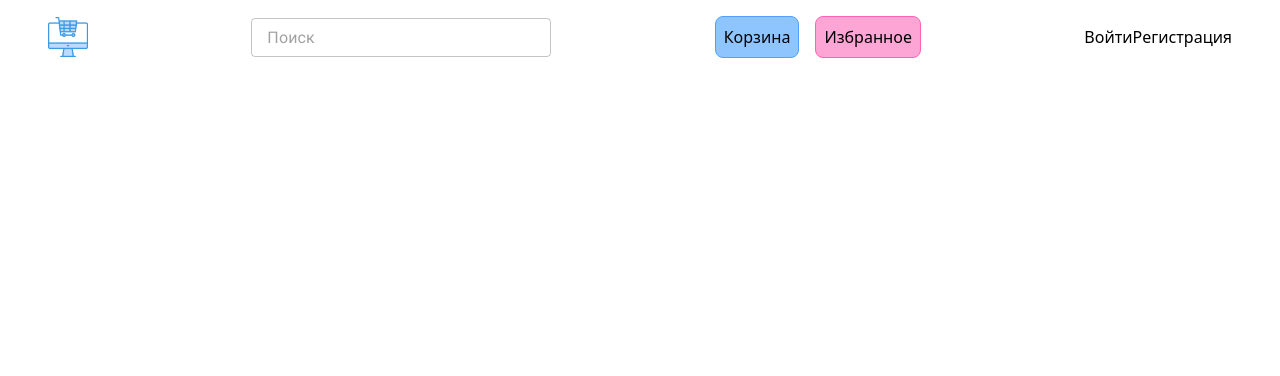
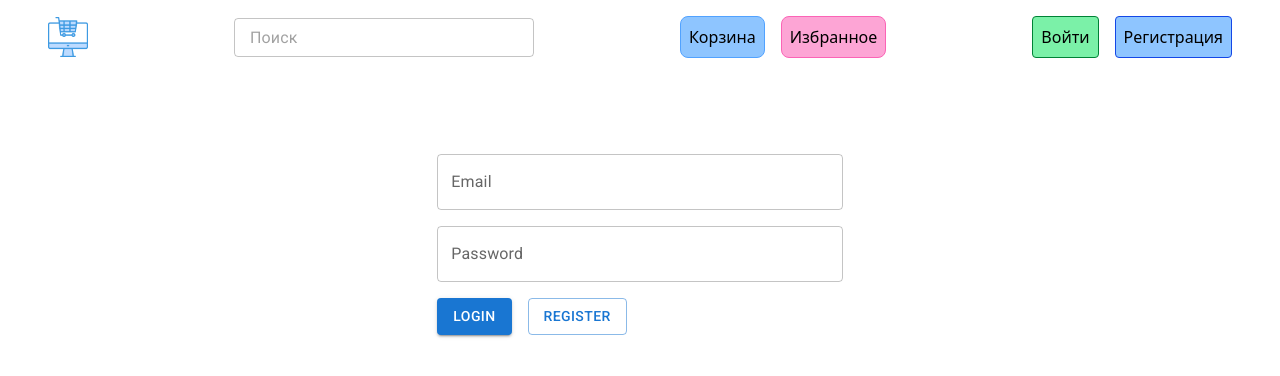
Before and after one commit to Sadykbek/Online-Shop, a React (Vite) app: page /login in a window 1280 px wide. Shown: the top 376 px of the page. Built offline with nearby package versions, Linux system fonts and the light colour scheme.

Commit message:
register and login pages added

```diff
--- a/src/App.tsx
+++ b/src/App.tsx
@@ -3,6 +3,8 @@ import Header from './components/HomeComponents/Header'
 import { Routes, Route} from "react-router-dom";
 import Favorite from './pages/Favorite';
 import ProductPage from './pages/ProductPage';
+import LogIn from './pages/LogIn';
+import Registration from './pages/Registration';
 
 
 function App() {
@@ -14,6 +16,8 @@ function App() {
           <Route path='/' element={<HomePage/>} />
           <Route path='/favorite' element={<Favorite/>} />
           <Route path='/product/:id' element={<ProductPage/>}/>
+          <Route path='/login' element={<LogIn/>}/>
+          <Route path='/register' element={<Registration/>}/>
         </Routes>
       </div>
   )
--- a/src/components/HomeComponents/Header.tsx
+++ b/src/components/HomeComponents/Header.tsx
@@ -35,9 +35,17 @@ export default function Header(){
             }
             <Link to="/favorite"><Box className='cursor-pointer bg-pink-300 hover:bg-pink-100  border-pink-400 border'  p={1} borderRadius={2}>Избранное</Box></Link>
          </div>
-         <div>
-            <button>Войти</button>
-            <button>Регистрация</button>
+         <div className='flex gap-4 items-center'>
+            <Box p={1} className='cursor-pointer bg-green-300 hover:bg-green-100 border rounded border-green-700'>
+               <Link to="/login">
+                  <button>Войти</button>
+               </Link>
+            </Box>
+            <Box p={1} className='cursor-pointer bg-blue-300 hover:bg-blue-100 border rounded border-blue-700'>
+               <Link to="/register">
+                  <button>Регистрация</button>
+               </Link>
+            </Box>
          </div>
       </header>
    )
--- /dev/null
+++ b/src/components/login/LoginForm.tsx
@@ -0,0 +1,53 @@
+import { useState } from "react"
+import { Button, TextField } from "@mui/material"
+import { Link } from "react-router-dom"
+import axios from "axios"
+interface LoginFormProps {
+   url: string,
+   isRegister?: boolean,
+}
+
+export default function LoginForm({url, isRegister}: LoginFormProps) {
+   const [email, setEmail] = useState<string>("")
+   const [password, setPassword] = useState<string>("")
+   const [name, setName] = useState<string>("")
+   if (name){
+      setName(name)
+   }
+   const handleSubmit = async ()=>{
+      await axios.post(url, {
+         email: email,
+         password: password
+      }).then((res)=>{
+         console.log(res.data)
+      }).catch((err)=>{
+         console.log(err)
+      })
+   }
+   return(
+      <form className="flex flex-col gap-4 w-4/12 mx-auto mt-20 ">
+
+         <div className="flex flex-col">
+            {/* <input type="email" id="email" value={email} onChange={(e)=>setEmail(e.target.value)} /> */}
+            <TextField id="outlined-basic" label="Email" variant="outlined" value={email} onChange={(e)=>setEmail(e.target.value)} />
+         </div>
+            {isRegister &&
+              <div className="flex flex-col">
+                 {/* <input type="text" id="name" value={name} onChange={(e)=>setName(e.target.value)} /> */}
+                 <TextField id="outlined-basic" label="Name" variant="outlined" value={name} onChange={(e)=>setName(e.target.value)} />
+              </div>
+            }
+         <div className="flex flex-col">
+            {/* <input type="password" id="password" value={password} onChange={(e)=>setPassword(e.target.value)} /> */}
+            <TextField id="outlined-basic" label="Password" variant="outlined" value={password} onChange={(e)=>setPassword(e.target.value)} />
+         </div>
+         <div>
+            <Button variant="contained" onClick={handleSubmit}>{isRegister ? "Register" : "Login"}</Button>
+            <Link to={isRegister ? "/login" : "/register"} className="ml-4">
+               <Button variant="outlined">{isRegister ? "Login" : "Register"}</Button>
+            </Link>
+
+         </div>
+      </form>
+   )
+}
--- /dev/null
+++ b/src/pages/LogIn.tsx
@@ -0,0 +1,9 @@
+import LoginForm from "../components/login/LoginForm"
+
+export default function LogIn() {
+   return(
+      <div>
+         <LoginForm url="https://dummyjson.com/auth/login" isRegister={false} />
+      </div>
+   )
+}
--- /dev/null
+++ b/src/pages/Registration.tsx
@@ -0,0 +1,9 @@
+import LoginForm from "../components/login/LoginForm"
+
+export default function Registration() {
+   return (
+      <div>
+         <LoginForm url="https://dummyjson.com/auth/register" isRegister={true} />
+      </div>
+   )
+}
```
